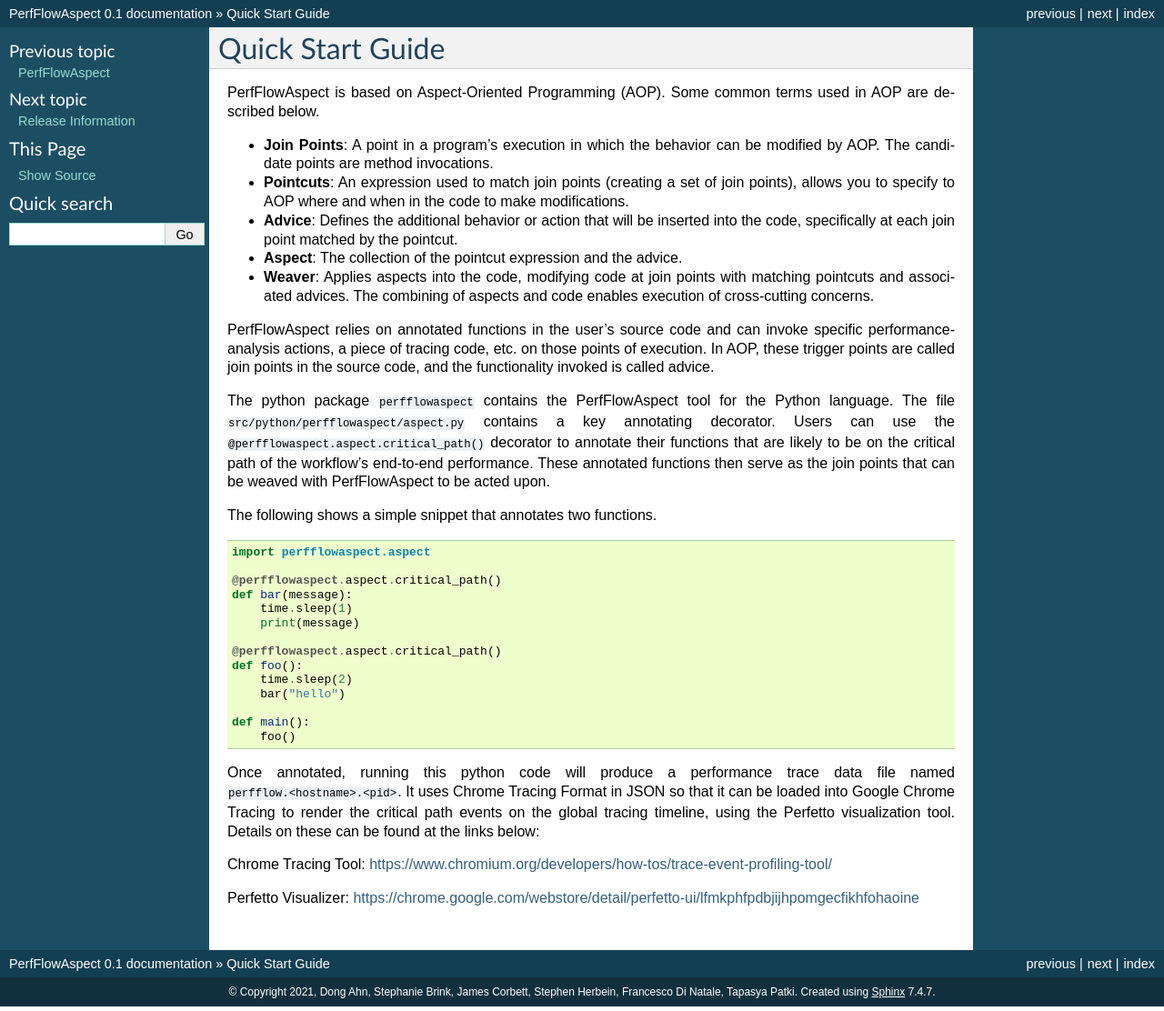
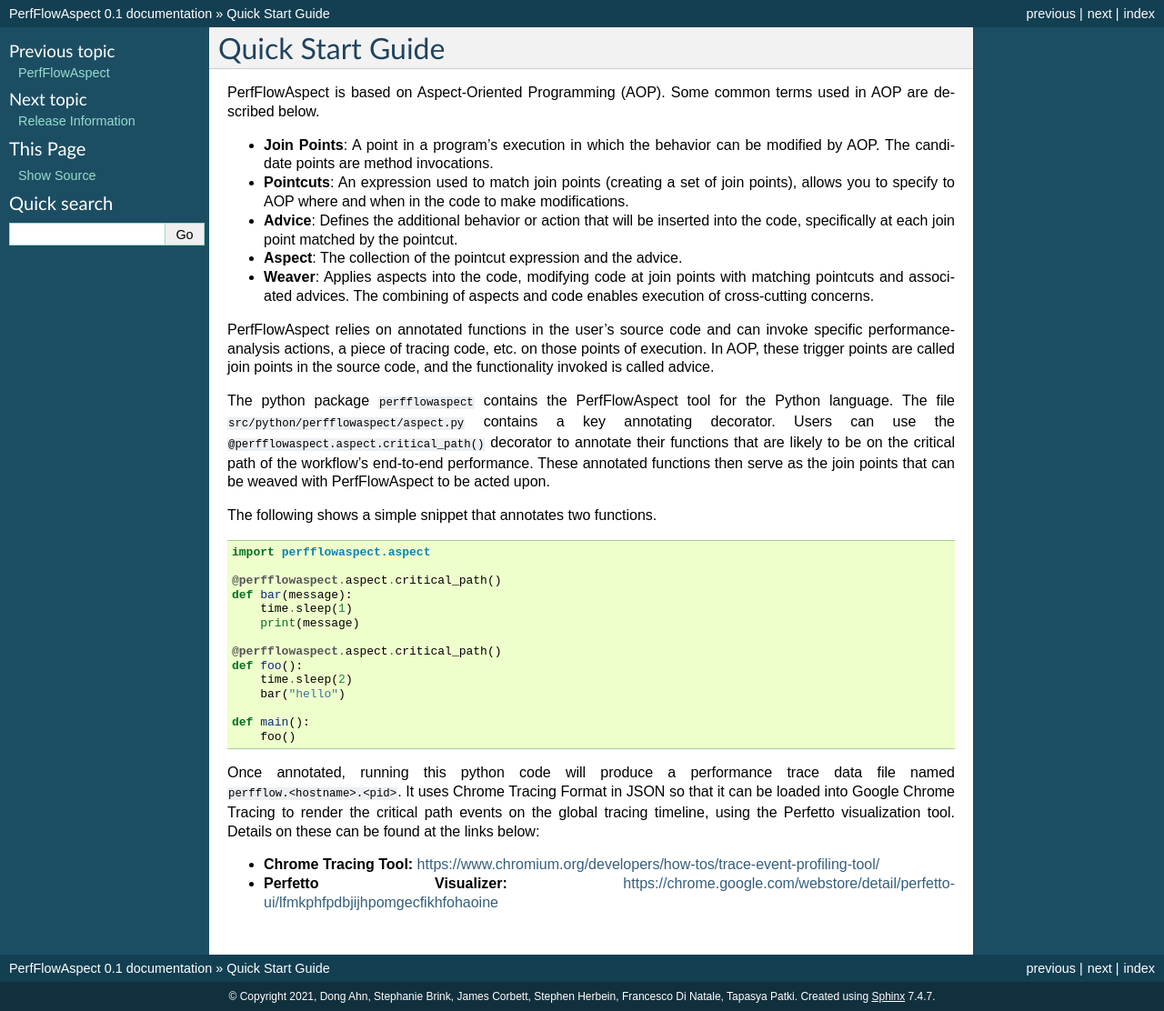
Before and after one commit to flux-framework/PerfFlowAspect, a Sphinx documentation site: the page built from docs/QuickStart.rst, in a window 1280 px wide. Shown: the whole page at 91% size. Built offline with Sphinx 7.4.7, drawn with Linux system fonts in a browser that asks for light colours.

```diff
--- a/docs/QuickStart.rst
+++ b/docs/QuickStart.rst
@@ -62,6 +62,5 @@ so that it can be loaded into Google Chrome Tracing to render the critical path
 events on the global tracing timeline, using the Perfetto visualization tool.
 Details on these can be found at the links below:
 
-Chrome Tracing Tool: https://www.chromium.org/developers/how-tos/trace-event-profiling-tool/
-
-Perfetto Visualizer: https://chrome.google.com/webstore/detail/perfetto-ui/lfmkphfpdbjijhpomgecfikhfohaoine
+- **Chrome Tracing Tool:** https://www.chromium.org/developers/how-tos/trace-event-profiling-tool/
+- **Perfetto Visualizer:** https://chrome.google.com/webstore/detail/perfetto-ui/lfmkphfpdbjijhpomgecfikhfohaoine
```
